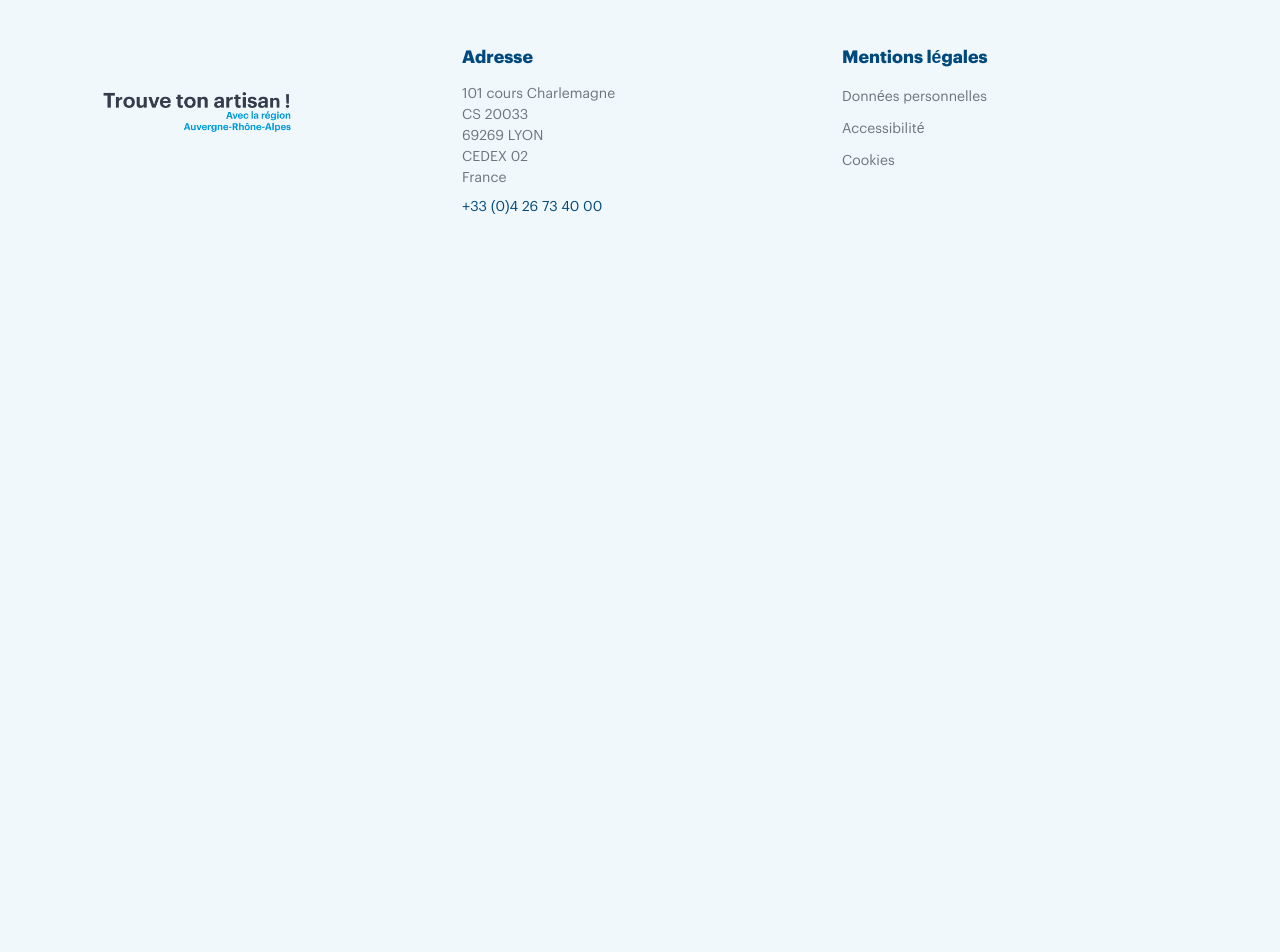
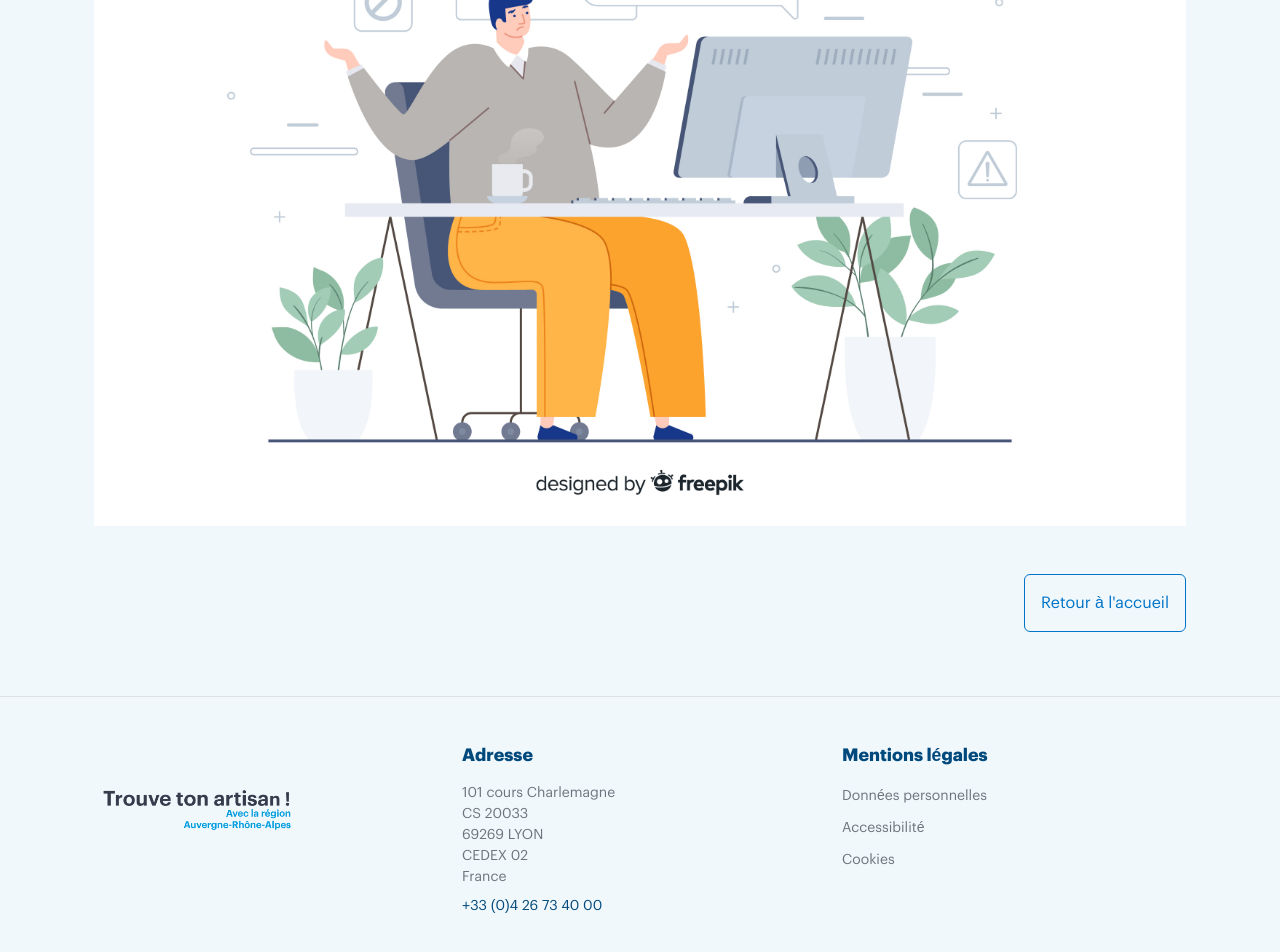
Before and after one commit to Adra-Awen/trouve_ton_artisan, a React (Vite) app in the folder frontend_artisan/: page /1 in a window 1280 px wide. Shown: the part 534-1486 px from the top of the page. Before the commit the page ends 800 px from the top, so only its background shows below. Built offline with nearby package versions, Linux system fonts and the light colour scheme.

Commit message:
feat: page 404

```diff
--- a/frontend_artisan/src/App.jsx
+++ b/frontend_artisan/src/App.jsx
@@ -10,6 +10,7 @@ import Alimentation from './pages/Alimentation';
 import Services from './pages/Services';
 import Artisan from './pages/Artisan';
 import TopArtisan from './components/TopArtisan';
+import Page404 from './pages/NotFound'
 
 function App() {
   return (
@@ -23,6 +24,7 @@ function App() {
           <Route path="/alimentation" element={<Alimentation />} />
           <Route path="/services" element={<Services />} />
           <Route path="/artisan/:id" element={<Artisan />} />
+          <Route path="*" element={<Page404 />} />
         </Routes>
       </main>
       <Footer />
--- a/frontend_artisan/src/pages/NotFound.jsx
+++ b/frontend_artisan/src/pages/NotFound.jsx
@@ -0,0 +1,31 @@
+import React from 'react';
+import { Link } from 'react-router-dom';
+
+import erreur404 from '../assets/erreur404.jpg';
+
+function Page404 (){
+    return (
+        <div className="container py-5 text-center">
+            <h2 className="fw-bold mb-3">
+                La page que vous cherchez n'existe pas.
+            </h2>
+            <img
+                src={erreur404}
+                alt="Page introuvable"
+                className= "404 img-fluid mb-4 image-404"
+            />
+            {/*  Bouton retour à l'accueil/ */}
+            <div className="row mt-4">
+                <div className="col text-end">
+                    <Link
+                        to="/"
+                        className="btn btn-outline-primary p-3">
+                        Retour à l'accueil
+                    </Link>
+                </div>
+            </div>
+        </div>
+    );
+}
+
+export default Page404;
--- a/frontend_artisan/src/styles/main.scss
+++ b/frontend_artisan/src/styles/main.scss
@@ -104,3 +104,8 @@ footer {
         border-color: $light-blue;
     }
 }
+
+//Page 404
+.image-404 {
+    margin-top: 2rem;
+}
```
